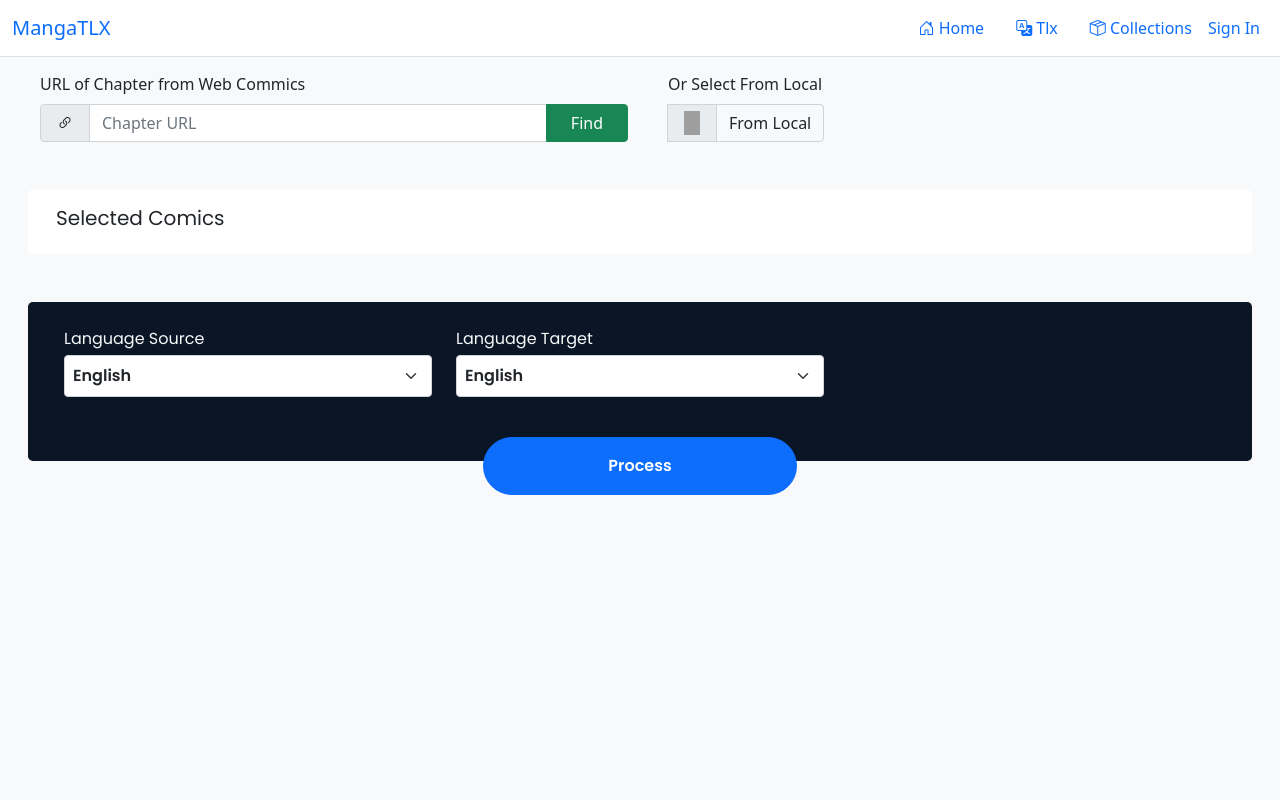
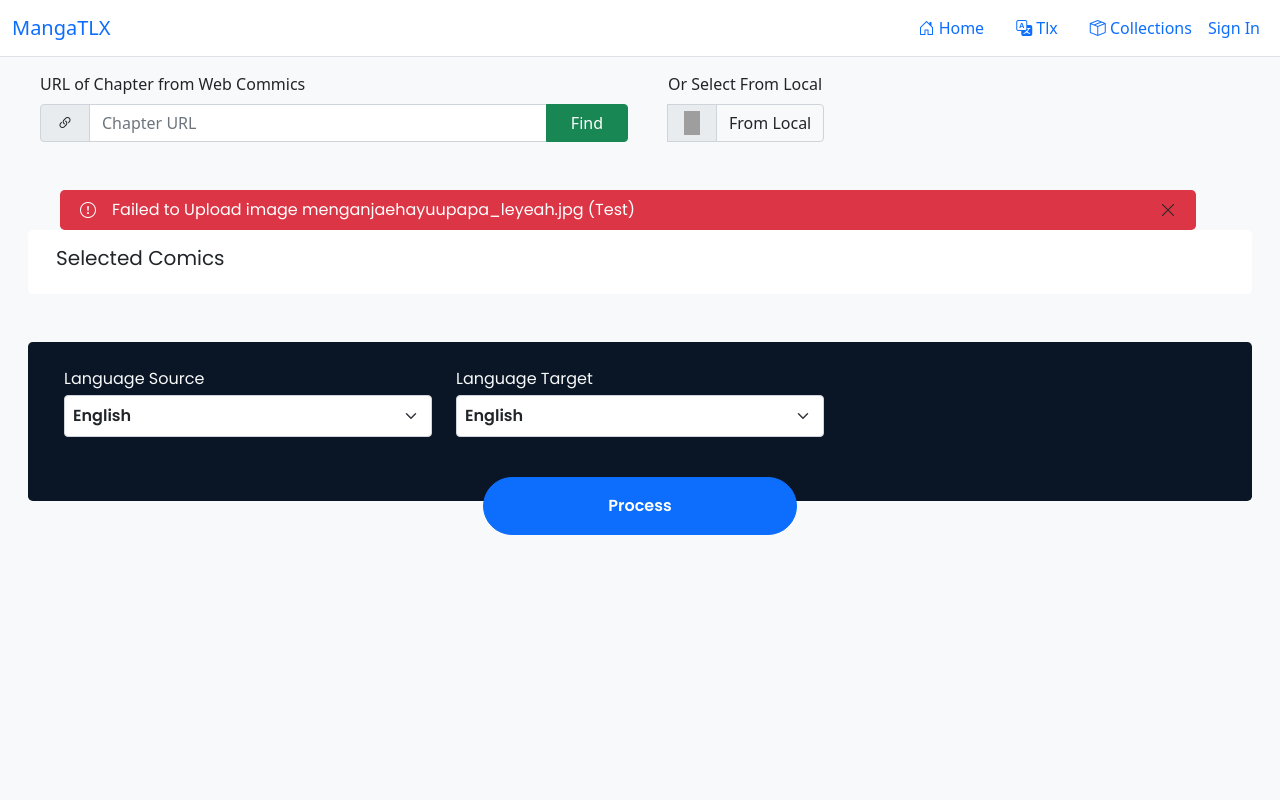
Before and after one commit to wiryaimd/mangatlx, a React (Create React App) app: page /translatex in a window 1280 px wide. Shown: the top 800 px of the page. Built offline with nearby package versions, Linux system fonts and the light colour scheme; the HTML template or start-up script is replaced by a standard one.

Commit message:
close items & err msg

```diff
--- a/src/page/Tlx.js
+++ b/src/page/Tlx.js
@@ -12,6 +12,16 @@
     let [imgList, setImgList] = useState([]);
 
     let [loading, setLoading] = useState(false);
+
+    function handleRemoveClick(index){
+        let data = [...imgList];
+        data.splice(index, 1);
+        setImgList(data);
+    }
+
+    function handleCloseError(){
+
+    }
 
     function handleInputUrl(e){
         setUrlScrap(e.target.value);
@@ -111,6 +121,16 @@
 
                 </div>
 
+                <div className="row mx-5">
+                    <div className="row">
+                        <div className="col-12 d-flex bg-danger rounded-3">
+                            <i className="bi bi-exclamation-circle text-white m-2"></i>
+                            <p className="font-popp-400 text-white m-2">Failed to Upload image menganjaehayuupapa_leyeah.jpg (Test)</p>
+                            <i className="bi bi-x-lg align-items-end text-dark m-2 ms-auto" role="button" onClick={handleCloseError}></i>
+                        </div>
+                    </div>
+                </div>
+
                 <div className="row bg-white mx-3 rounded-3">
                     <div className="col-12 m-3">
                         <h5 className="font-popp-400">Selected Comics</h5>
@@ -118,14 +138,16 @@
 
                     {
                         imgList.map(function(num, index){
+                            const uid = crypto.randomUUID();
+                            {/* console.log(uid); */}
                             return (
-                                <div key={num} className="col-12 px-3 px-sm-5 py-1 d-flex align-items-center justify-content-between border-bottom">
+                                <div key={uid} className="col-12 px-3 px-sm-5 py-1 d-flex align-items-center justify-content-between border-bottom">
                                     <div className="d-flex">
                                         <i className="ic-folder"></i>
                                         <p className="mt-auto mx-2">{imgList[index]}</p>
                                     </div>
 
-                                    <i className="bi bi-x-lg " role="button"></i>
+                                    <i className="bi bi-x-lg " role="button" onClick={() => handleRemoveClick(index)}></i>
                                 </div>
                             );
                         })
```
